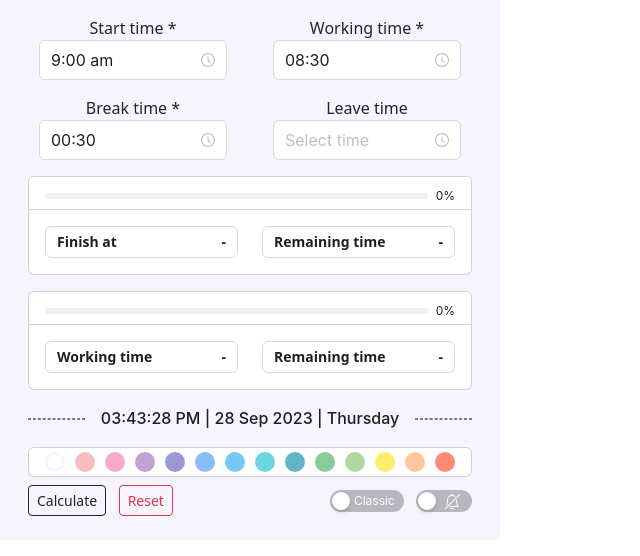
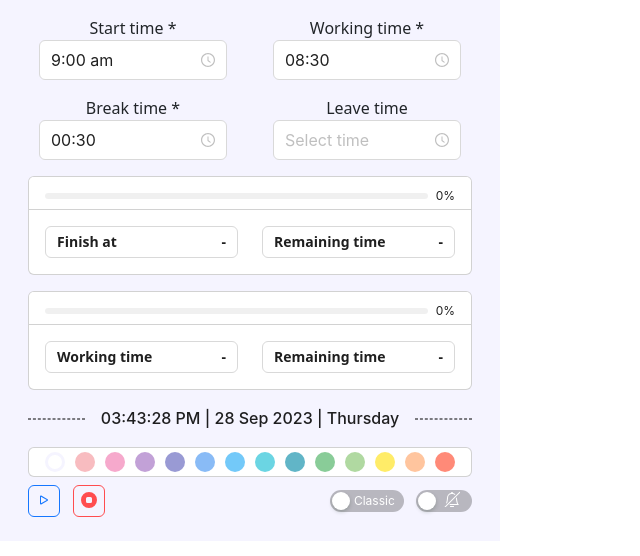
Before and after one commit to Harshil-Kaneria/Chrome-Extenison-Time-Calculator-V2, a React (Create React App) app: page / in a window 1280 px wide. Shown: the top 556 px of the page, without its empty margins (0-640 px from the left). Built offline with nearby package versions, Linux system fonts and the light colour scheme; no server answers; the HTML template or start-up script is replaced by a standard one.

Commit message:
new design

```diff
--- a/src/App.jsx
+++ b/src/App.jsx
@@ -1,7 +1,7 @@
 import React, { useState, useEffect, useRef } from "react";
 import "./App.css";
 import "bootstrap/dist/css/bootstrap.min.css";
-import { TimePicker, Progress, Input, Divider, Switch } from "antd";
+import { TimePicker, Progress, Input, Divider, Switch,Button } from "antd";
 import { Row, Col, Container, Card } from "react-bootstrap";
 import { CirclePicker } from 'react-color'
 import dayjs from "dayjs";
@@ -585,24 +585,23 @@ const App = () => {
 
           <Row className="pb-2">
             <Col xxl={6} xl={6} lg={6} md={6} sm={6} xs={6}>
-              <button
-                type="button"
-                class="btn btn-sm btn-outline-dark"
+              <Button
+                ref={buttonCalc}
+                type="primary"
+                ghost
+                icon={<><svg  xmlns="http://www.w3.org/2000/svg" width="16" height="16" fill="currentColor" class="bi bi-play" style={{marginTop:"-2px"}} viewBox="0 0 16 16"><path d="M10.804 8 5 4.633v6.734L10.804 8zm.792-.696a.802.802 0 0 1 0 1.392l-6.363 3.692C4.713 12.69 4 12.345 4 11.692V4.308c0-.653.713-.998 1.233-.696l6.363 3.692z"/></svg></>}
                 onClick={startCalculate}
-                ref={buttonCalc}
-              >
-                Calculate
-              </button>
+              />
               {"\u00A0"}
               {"\u00A0"}
               {"\u00A0"}
-              <button
-                type="button"
-                class="btn btn-sm btn-outline-danger"
+              <Button
+                type="primary"
+                danger
+                ghost
+                icon={<><svg xmlns="http://www.w3.org/2000/svg" width="16" height="16" fill="currentColor" class="bi bi-stop-circle-fill" style={{marginTop:"-2px"}} viewBox="0 0 16 16"><path d="M16 8A8 8 0 1 1 0 8a8 8 0 0 1 16 0zM6.5 5A1.5 1.5 0 0 0 5 6.5v3A1.5 1.5 0 0 0 6.5 11h3A1.5 1.5 0 0 0 11 9.5v-3A1.5 1.5 0 0 0 9.5 5h-3z"/></svg></>}
                 onClick={stopCalculate}
-              >
-                Reset
-              </button>
+              />
             </Col>
             <Col
               xxl={6}
@@ -628,10 +627,10 @@ const App = () => {
               {"\u00A0"}
               {"\u00A0"}
               <Switch
-                checkedChildren={<>{"\u00A0"}<svg xmlns="http://www.w3.org/2000/svg" width="16" height="16" fill="currentColor" class="bi bi-bell" viewBox="0 0 16 16">
+                checkedChildren={<>{"\u00A0"}<svg xmlns="http://www.w3.org/2000/svg" width="16" height="16" fill="currentColor" class="bi bi-bell" viewBox="0 0 16 16" style={{marginTop:"-3px"}}>
                 <path d="M8 16a2 2 0 0 0 2-2H6a2 2 0 0 0 2 2zM8 1.918l-.797.161A4.002 4.002 0 0 0 4 6c0 .628-.134 2.197-.459 3.742-.16.767-.376 1.566-.663 2.258h10.244c-.287-.692-.502-1.49-.663-2.258C12.134 8.197 12 6.628 12 6a4.002 4.002 0 0 0-3.203-3.92L8 1.917zM14.22 12c.223.447.481.801.78 1H1c.299-.199.557-.553.78-1C2.68 10.2 3 6.88 3 6c0-2.42 1.72-4.44 4.005-4.901a1 1 0 1 1 1.99 0A5.002 5.002 0 0 1 13 6c0 .88.32 4.2 1.22 6z"/>
               </svg>{"\u00A0"}</>}
-                unCheckedChildren={<>{"\u00A0"}<svg xmlns="http://www.w3.org/2000/svg" width="16" height="16" fill="currentColor" class="bi bi-bell-slash" viewBox="0 0 16 16">
+                unCheckedChildren={<>{"\u00A0"}<svg xmlns="http://www.w3.org/2000/svg" width="16" height="16" fill="currentColor" class="bi bi-bell-slash" viewBox="0 0 16 16" style={{marginTop:"-5px"}}>
                 <path d="M5.164 14H15c-.299-.199-.557-.553-.78-1-.9-1.8-1.22-5.12-1.22-6 0-.264-.02-.523-.06-.776l-.938.938c.02.708.157 2.154.457 3.58.161.767.377 1.566.663 2.258H6.164l-1 1zm5.581-9.91a3.986 3.986 0 0 0-1.948-1.01L8 2.917l-.797.161A4.002 4.002 0 0 0 4 7c0 .628-.134 2.197-.459 3.742-.05.238-.105.479-.166.718l-1.653 1.653c.02-.037.04-.074.059-.113C2.679 11.2 3 7.88 3 7c0-2.42 1.72-4.44 4.005-4.901a1 1 0 1 1 1.99 0c.942.19 1.788.645 2.457 1.284l-.707.707zM10 15a2 2 0 1 1-4 0h4zm-9.375.625a.53.53 0 0 0 .75.75l14.75-14.75a.53.53 0 0 0-.75-.75L.625 15.625z"/>
               </svg>{"\u00A0"}</>}
                 checked={uiMode.is_notification_on}
```
